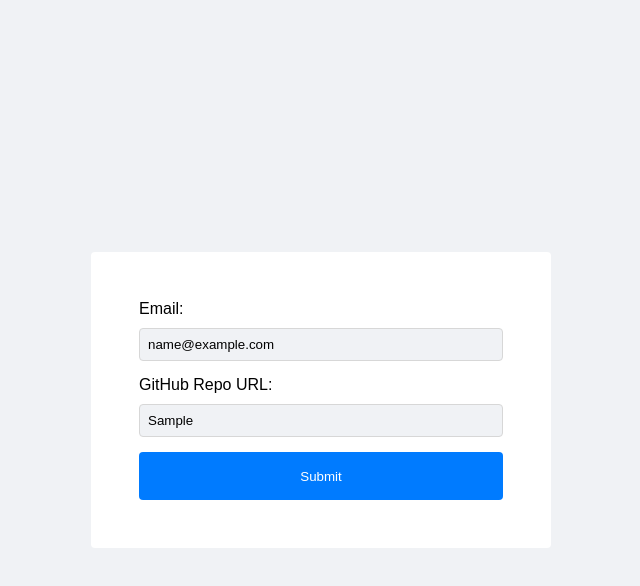
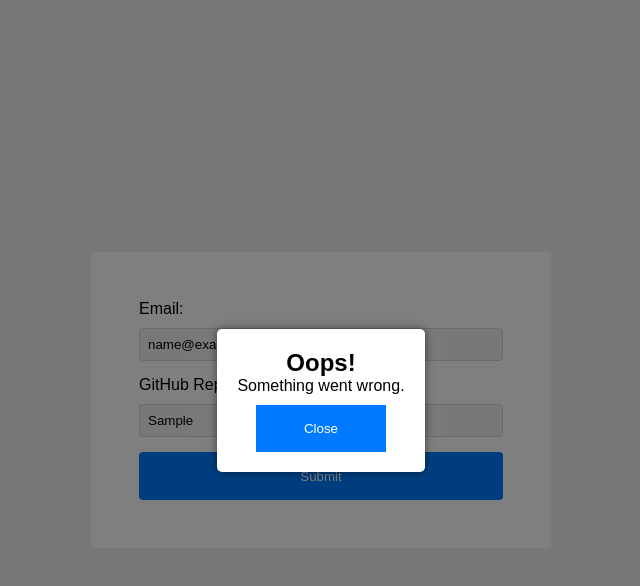
Before and after one commit to Lucas-A-Araujo/github-post, a website: page src/index.html in a window 1280 px wide. Both pictures are taken after typing "name@example.com", "Sample" into the empty fields and a click on the button "Submit". Shown: the whole page, without its empty margins (319-959 px from the left). Drawn offline with Linux system fonts and the light colour scheme; no server answers.

Commit message:
feat: handle form error

```diff
--- a/src/index.html
+++ b/src/index.html
@@ -36,8 +36,8 @@
     <div class="modal-overlay">
         <div class="modal">
             <div class="modal-content">
-                <h2>Success!</h2>
-                <p>Your form has been submitted successfully.</p>
+                <h2>Oops!</h2>
+                <p>Something went wrong.</p>
                 <button id="closeModal">Close</button>
             </div>
         </div>
--- a/src/js/index.js
+++ b/src/js/index.js
@@ -3,6 +3,8 @@ const apiUrl = 'https://7pu263mpcarw3lhazop5ec7u7e0bclzu.lambda-url.us-east-1.on
 document.addEventListener('DOMContentLoaded', () => {
     const form = document.getElementById('submitForm');
     const modalOverlay = document.querySelector(".modal-overlay");
+    const modalTitle = document.querySelector(".modal-content h2");
+    const modalContent = document.querySelector(".modal-content p");
     const closeModalButton = document.getElementById("closeModal");
 
     form.addEventListener('submit', function (e) {
@@ -21,17 +23,22 @@ document.addEventListener('DOMContentLoaded', () => {
             .then((response) => {
                 console.log(response);
                 if (response.ok) {
-                    displaySuccessModal();
+                    displayModal('Success!', 'Your form has been submitted successfully.');
                 } else {
                     console.error('Form submission failed.');
+                    displayModal('Oops!', 'Form submission failed.');
                 }
             })
             .catch((error) => {
                 console.error('An error occurred:', error);
+                displayModal('Oops!', 'Something went wrong.');
             });
     });
 
-    const displaySuccessModal = () => {
+    const displayModal = (title, content) => {
+        modalTitle.innerHTML = title;
+        modalContent.innerHTML = content;
+
         modalOverlay.style.display = "flex";
 
         closeModalButton.addEventListener("click", () => {
```
